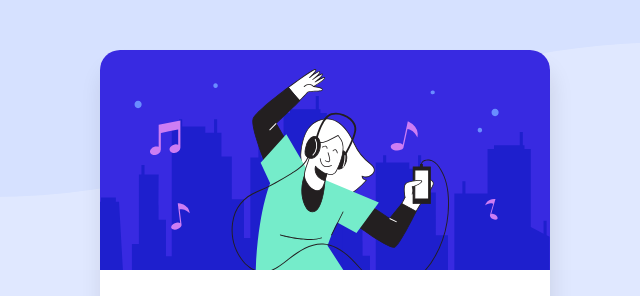
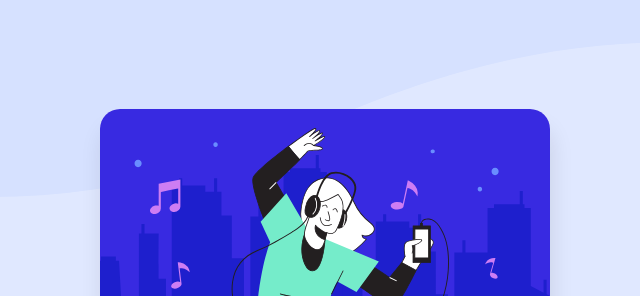
Before and after one commit to RagaBoGaa/order_summary, a plain HTML site: page index.html in a window 1280 px wide. Shown: the part 191-487 px from the top of the page, without its empty margins (315-955 px from the left). Drawn offline with Linux system fonts and the light colour scheme.

Commit message:
Update main.css

```diff
--- a/css/main.css
+++ b/css/main.css
@@ -27,8 +27,7 @@ p {
 /* End Variables */
 
 body {
-    padding-top: 41px;
-
+  padding-top: 100px;
   margin: 100px auto;
   max-width: 1440px;
   font-family: var(--font);
```
